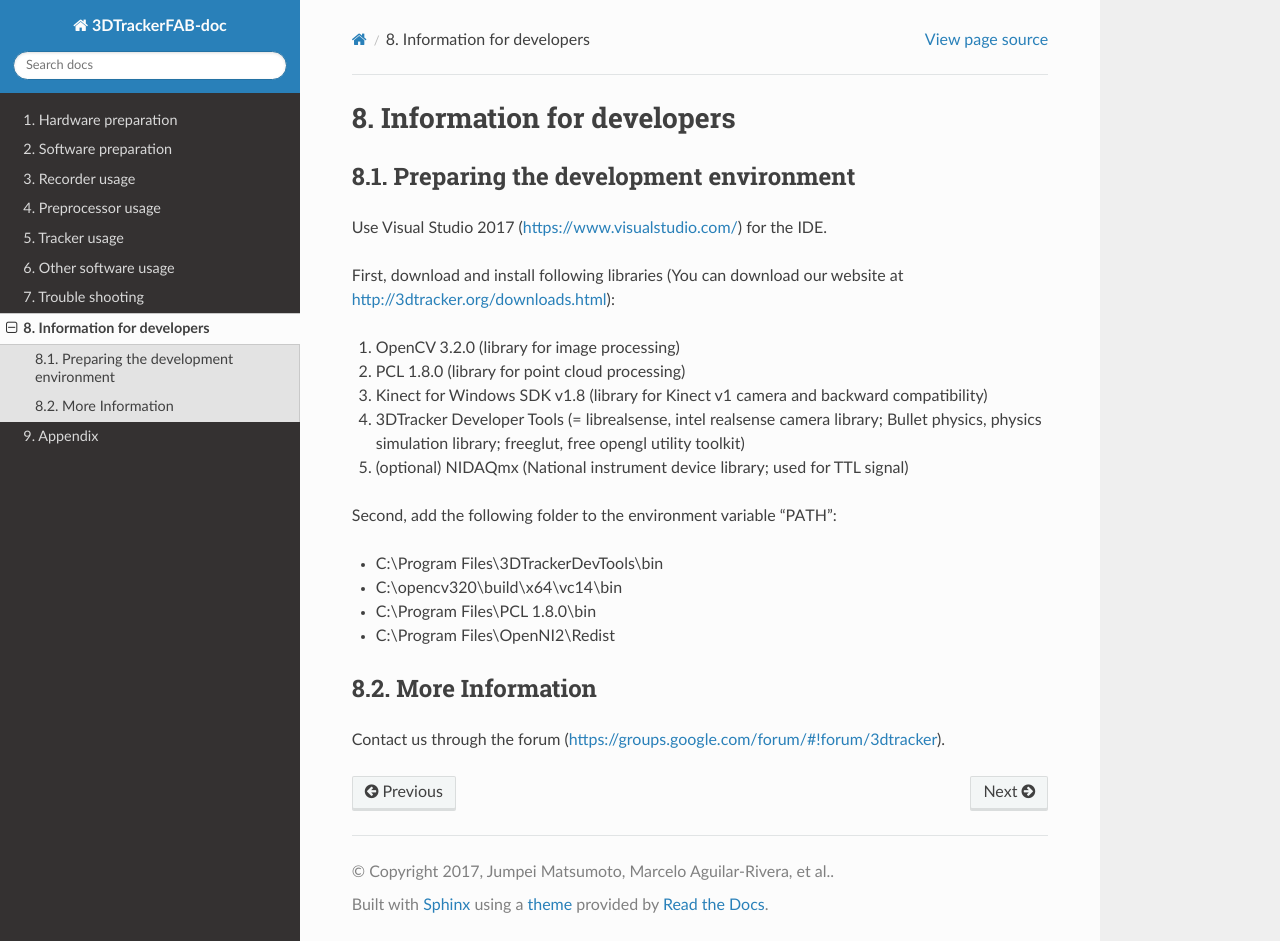
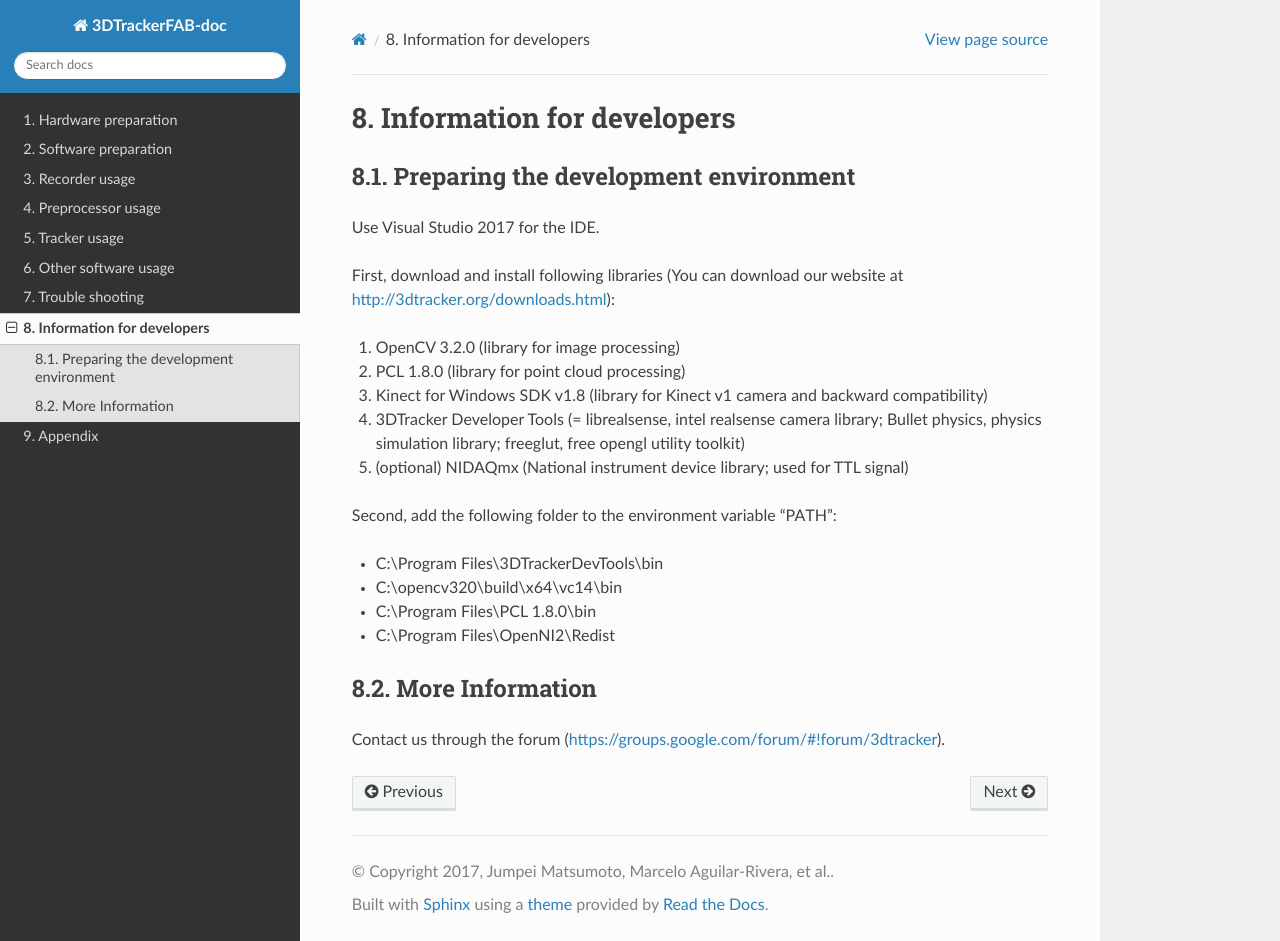
Before and after one commit to ThreeD-Tracker-FAB/3DTrackerFAB-doc, a Sphinx documentation site: the page built from doc/08.rst, in a window 1280 px wide and 941 px high. Built offline with Sphinx 7.4.7 and the Read the Docs theme 2.0.0, drawn with Linux system fonts in a browser that asks for light colours; some of the changed lines change nothing that is shown.

Commit message:
remove a URL

```diff
--- a/doc/08.rst
+++ b/doc/08.rst
@@ -5,7 +5,7 @@ Information for developers
 Preparing the development environment
 =====================================
 
-Use Visual Studio 2017 (https://www.visualstudio.com/) for the IDE.
+Use Visual Studio 2017 for the IDE.
 
 First, download and install following libraries (You can download our website at  http://3dtracker.org/downloads.html):
 
```
